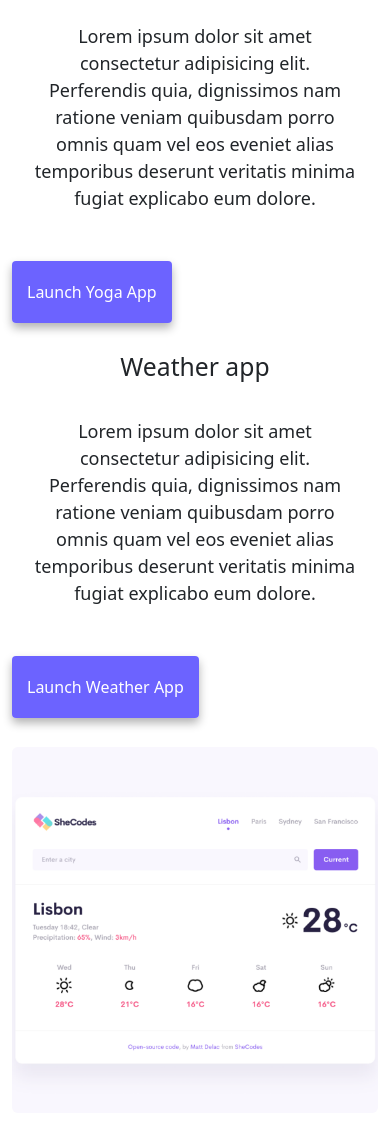
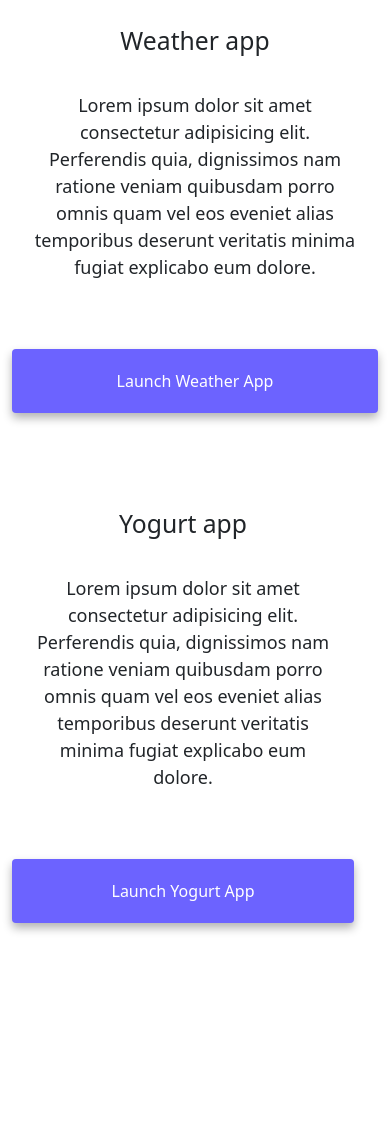
Before and after one commit to cnoonan612/portfolio-codesandbox, a website: page index.html in a window 390 px wide. Shown: the part 833-1954 px from the top of the page. After the commit the page ends 1804 px from the top, so only its background shows below. Drawn offline with nearby package versions, Linux system fonts and the light colour scheme.

Commit message:
Update 3 files

```diff
--- a/index.html
+++ b/index.html
@@ -4,7 +4,8 @@
     <meta charset="UTF-8" />
     <meta http-equiv="X-UA-Compatible" content="IE=edge" />
     <meta name="viewport" content="width=device-width, initial-scale=1.0" />
-    <title>Caitlin Noonan</title>
+    <title>Front-end developer - Caitlin Noonan</title>
+    <meta name="description" content="Caitlin Noonan is a front-end developer based in New York City, check out her projects and contact her for job inquiries"/>
     <link rel="stylesheet" href="style.css" />
 <link href="https://cdn.jsdelivr.net/npm/bootstrap@5.2.1/dist/css/bootstrap.min.css" rel="stylesheet" integrity="sha384-iYQeCzEYFbKjA/T2uDLTpkwGzCiq6soy8tYaI1GyVh/UjpbCx/TYkiZhlZB6+fzT" crossorigin="anonymous">
 <script src="https://cdn.jsdelivr.net/npm/bootstrap@5.2.1/dist/js/bootstrap.bundle.min.js" integrity="sha384-u1OknCvxWvY5kfmNBILK2hRnQC3Pr17a+RTT6rIHI7NnikvbZlHgTPOOmMi466C8" crossorigin="anonymous"></script>
@@ -42,7 +43,7 @@
     <div class="container">
     <div class="row  mt-5">
         <div class="col-md-6">
-          <img src="images/yoga.png" class="img-fluid rounded">
+          <img src="images/yoga.png" alt="Yoga project" class="img-fluid rounded d-none d-sm-block">
         </div>
         <div class="col-md-6">
           <h2 class="mb-3">Yoga app</h2>
@@ -53,7 +54,7 @@
             explicabo eum dolore.
           </p>
           <div class="mt-5">
-            <a href="#" class="primary-link">Launch Yoga App</a>
+            <a href="#" class="primary-link project-link">Launch Yoga App</a>
           </div>
         </div>
       </div>
@@ -65,16 +66,16 @@
     Lorem ipsum dolor sit amet consectetur adipisicing elit. Perferendis quia, dignissimos nam ratione veniam quibusdam porro omnis quam vel eos eveniet alias temporibus deserunt veritatis minima fugiat explicabo eum dolore.
     </p>
     <div class="mb-5 mt-5">
-    <a href="#" class="primary-link">Launch Weather App</a>
+    <a href="#" class="primary-link project-link">Launch Weather App</a>
     </div>
     </div>
     <div class="col-md-6">
-    <img src="images/weather.png" class="img-fluid rounded">
+    <img src="images/weather.png" alt="Weather project" class="img-fluid rounded d-none d-sm-block">
     </div>
 
         <div class="row mt-5">
         <div class="col-md-6">
-          <img src="images/yogurt.png" class="img-fluid rounded">
+          <img src="images/yogurt.png" alt="Yogurt project" class="img-fluid rounded d-none d-sm-block">
         </div>
         <div class="col-md-6">
           <h2 class="mb-3">Yogurt app</h2>
@@ -84,6 +85,9 @@
             eos eveniet alias temporibus deserunt veritatis minima fugiat
             explicabo eum dolore.
           </p>
+           <div class="mb-5 mt-5">
+    <a href="#" class="primary-link project-link">Launch Yogurt App</a>
+    </div>
          </div>
         </div>
       </div>
--- a/style.css
+++ b/style.css
@@ -30,7 +30,6 @@ h3 {
 }
 
 p {
-
   padding: 20px;
   border-radius: 4px;
   font-size: 18px;
@@ -99,3 +98,8 @@ p {
   box-shadow: var(--box-shadow);
   color: white;
 }
+
+.project-link {
+  display: block;
+  text-align: center;
+}
```
Also changed, not shown: 1 other file. Lines whose indentation alone changed are shown as unchanged.
